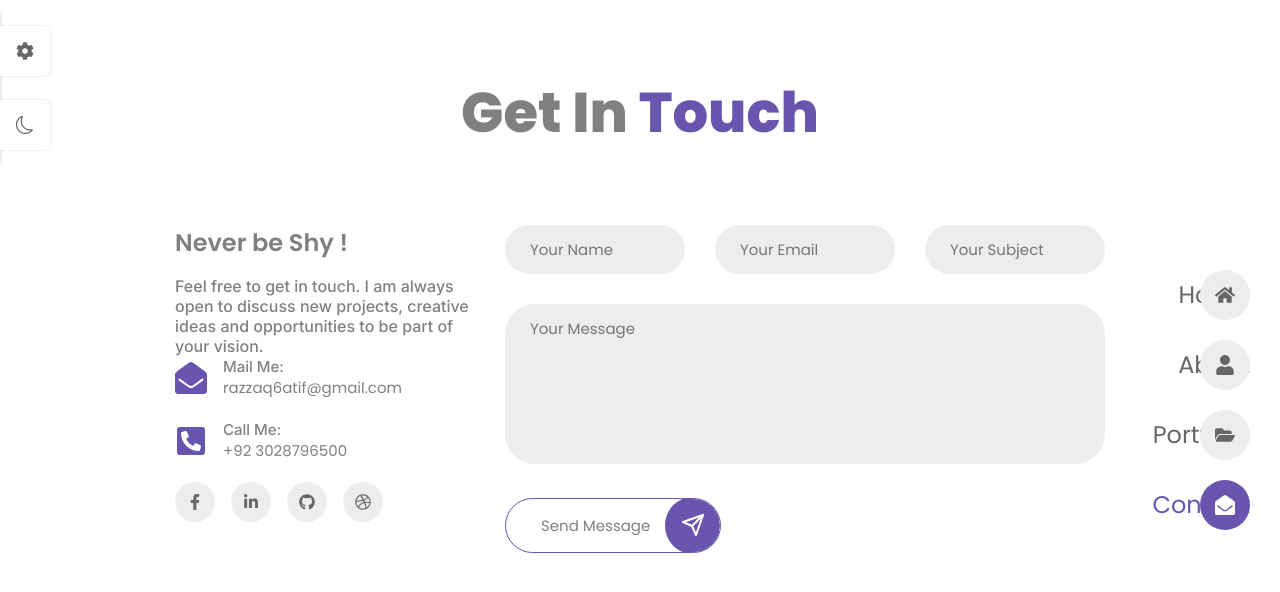
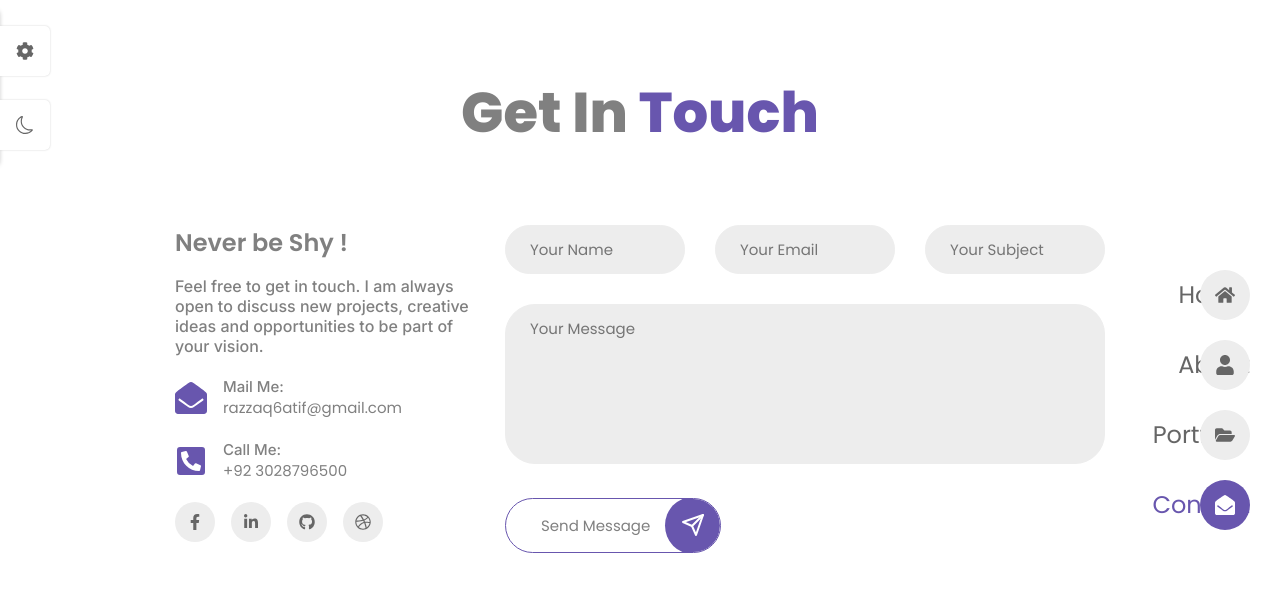
Before and after one commit to atii007/AtifRazzaq-Portfolio, a Next.js app: page /contact in a window 1280 px wide. Shown: the top 592 px of the page. Built offline with nearby package versions, Linux system fonts and the light colour scheme.

Commit message:
Update page.css

```diff
--- a/app/contact/page.css
+++ b/app/contact/page.css
@@ -11,6 +11,10 @@
 .contact_description {
   font-size: var(--small-font-size);
   line-height: 1.6;
+}
+
+.contact_info {
+  margin-top: 20px;
 }
 
 .contact_description,
```
